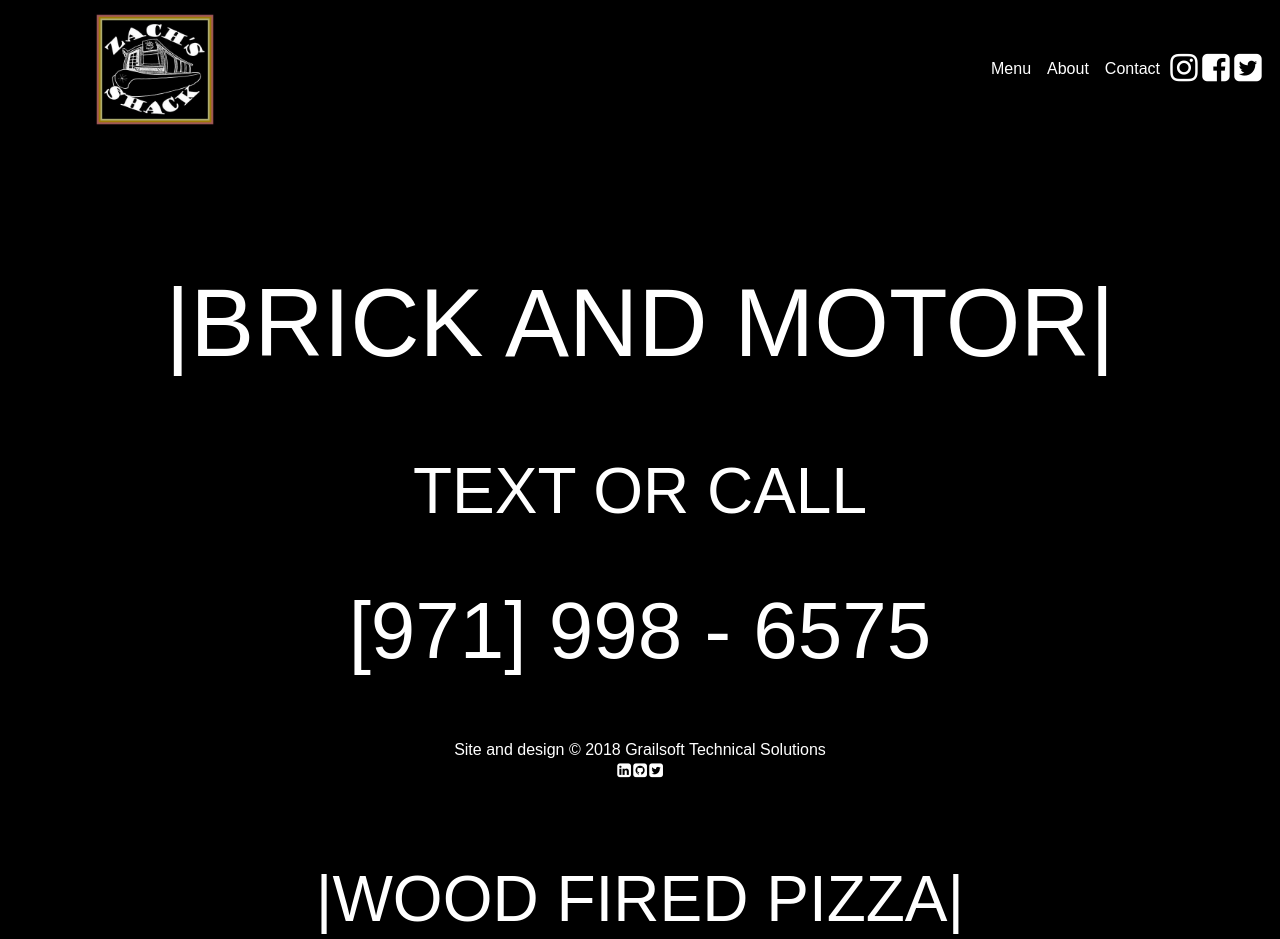
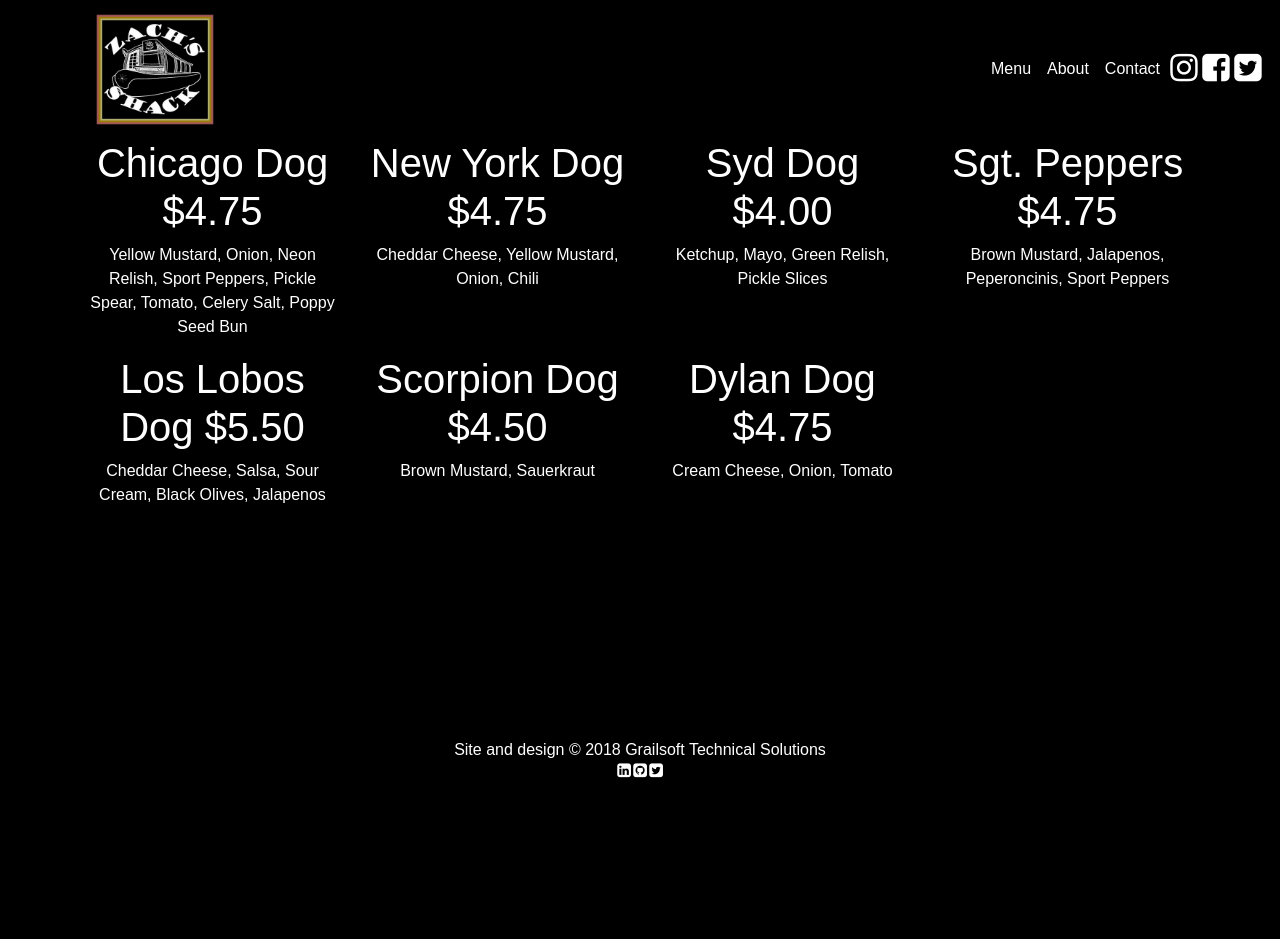
Before and after one commit to GrailsoftTechnologies/zachsShack, a React (Create React App) app: page /#/Menu in a window 1280 px wide. After the commit the page ends 800 px from the top, so only its background shows below. Built offline with nearby package versions, Linux system fonts and the light colour scheme.

Commit message:
add content to menu

```diff
--- a/src/components/Menu/index.js
+++ b/src/components/Menu/index.js
@@ -1,43 +1,70 @@
 import React, { Component } from 'react';
-import 'reactstrap';
+import { Container, Row, Col } from 'reactstrap';
 import './styles.css';
 
 class Menu extends Component {
 render() {
   return(
-    <main className='wrapper'>
-      <section>
-        <div className="lineStyle1">|BRICK AND MOTOR|</div>
-        <div className="lineStyle2">TEXT OR CALL</div>
-        <div className="lineStyle6">[971] 998 - 6575</div>
-        <div className="lineStyle2">TO PLACE AN ORDER</div>
-        <div className="lineStyle2">|WOOD FIRED PIZZA|</div>
-              <div className="lineStyle2">|WHOLE PIES|</div>
-              <div className="lineStyle7">9 CHEESE/MARG</div>
-              <div className="lineStyle7">11 PEPPERONI</div>
-                              <div className="lineStyle7">12 VEGGI SPECIAL</div>
-                <div className="lineStyle7">13 MEAT SPECIAL</div>
-              <div className="lineStyle2">|HALF PIE SLICES|</div>
-
-
-              <div className="lineStyle7">5 CHEESE</div>
-                              <div className="lineStyle7">6 PEPPERONI</div>
-
-
-
-              <div className="lineStyle2">|SIDES AND SALADS|</div>
-
-
-              <div className="lineStyle7">5 BREADSTICKS</div>
-                              <div className="lineStyle7">4 CAESAR</div>
-                <div className="lineStyle7">4 CAPRESE</div>
-                      >
-        <div className="lineStyle2">|HOURS|</div>
-        <div className="lineStyle7">WED - THURS 4 PM - 1 AM</div>
-        <div className="lineStyle7">FRI - SAT 4 PM - 230 AM</div>
-        <div className="lineStyle7">SUN 4 PM - 12 AM</div>
-      </section>
-    </main>
+    <Container className="Menu">
+			<Row>
+				<Col sm="3">
+					<h1>
+						Chicago Dog $4.75
+					</h1>
+					<p>
+						Yellow Mustard, Onion, Neon Relish, Sport Peppers, Pickle Spear, Tomato, Celery Salt, Poppy Seed Bun
+					</p>
+				</Col>
+				<Col sm="3">
+					<h1>
+						New York Dog  $4.75
+					</h1>
+					<p>
+						Cheddar Cheese, Yellow Mustard, Onion, Chili
+					</p>
+				</Col>
+				<Col sm="3">
+					<h1>
+						Syd Dog  $4.00
+					</h1>
+					<p>
+						Ketchup, Mayo, Green Relish, Pickle Slices
+					</p>
+				</Col>
+				<Col sm="3">
+					<h1>
+						Sgt. Peppers  $4.75
+					</h1>
+					<p>
+						Brown Mustard, Jalapenos, Peperoncinis, Sport Peppers
+					</p>
+				</Col>
+				<Col sm="3">
+					<h1>
+						Los Lobos Dog  $5.50
+					</h1>
+					<p>
+						Cheddar Cheese, Salsa, Sour Cream, Black Olives, Jalapenos
+					</p>
+				</Col>
+				<Col sm="3">
+					<h1>
+						Scorpion Dog  $4.50
+					</h1>
+					<p>
+						Brown Mustard, Sauerkraut
+					</p>
+				</Col>
+				<Col sm="3">
+					<h1>
+						Dylan Dog  $4.75
+					</h1>
+					<p>
+						Cream Cheese, Onion, Tomato
+					</p>
+				</Col>
+			</Row>
+		</Container>
     );
   }
 }
```
